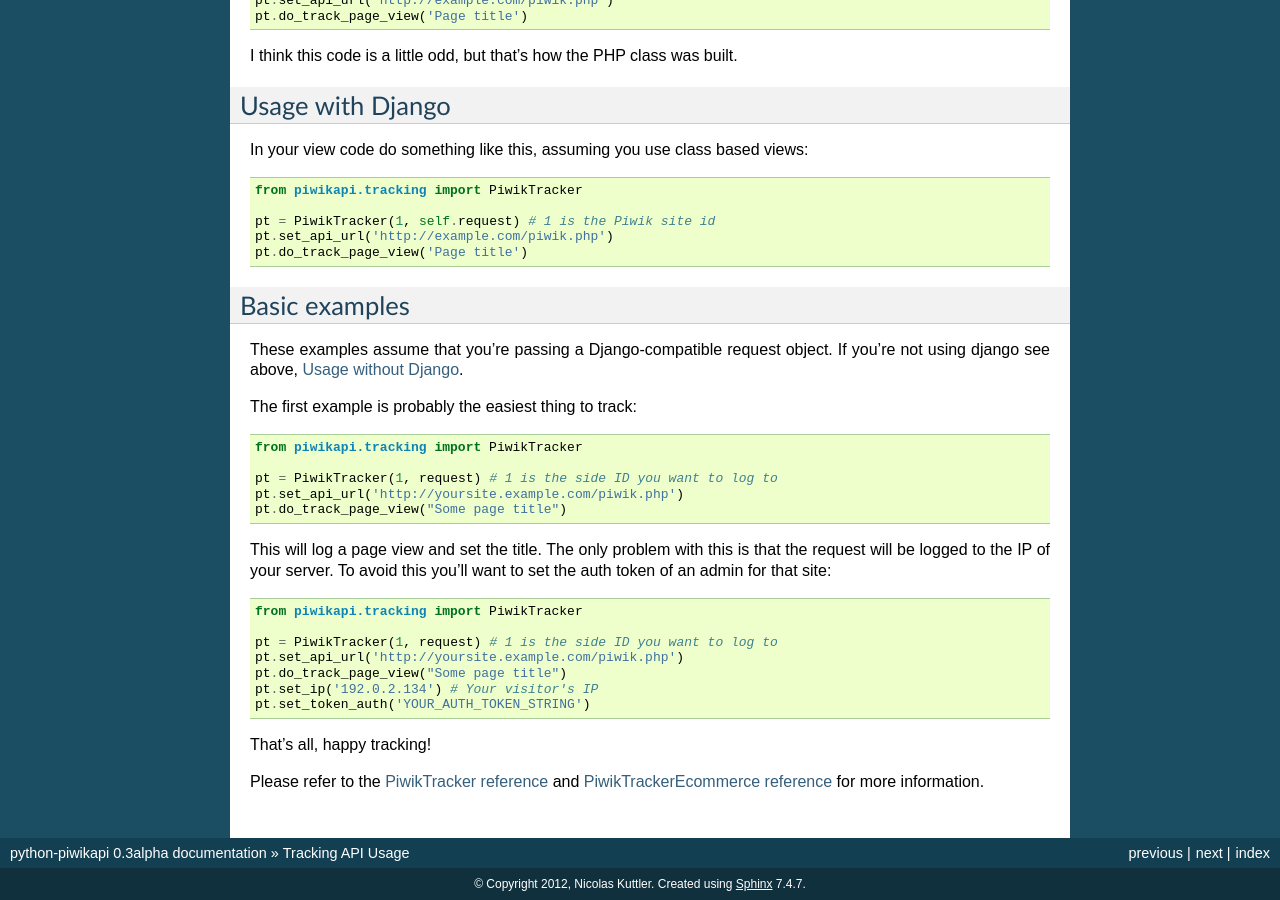
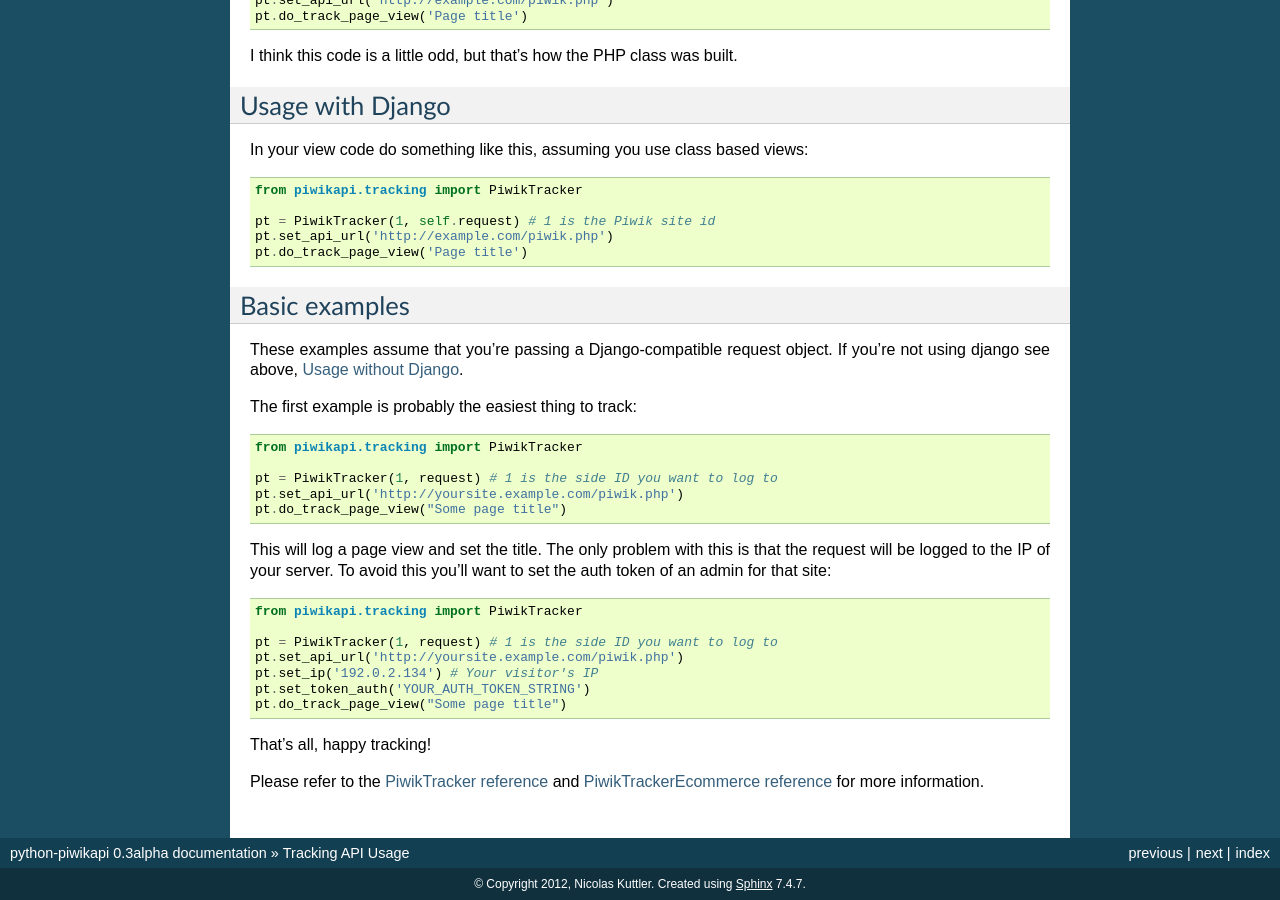
Before and after one commit to matomo-org/piwik-python-api, a Sphinx documentation site: the page built from doc/tracking_usage.rst, in a window 1280 px wide and 900 px high, scrolled down 628 px. Built offline with Sphinx 7.4.7, drawn with Linux system fonts in a browser that asks for light colours.

```diff
--- a/doc/tracking_usage.rst
+++ b/doc/tracking_usage.rst
@@ -72,9 +72,9 @@ to set the auth token of an admin for that site::
 
     pt = PiwikTracker(1, request) # 1 is the side ID you want to log to
     pt.set_api_url('http://yoursite.example.com/piwik.php')
-    pt.do_track_page_view("Some page title")
     pt.set_ip('192.0.2.134') # Your visitor's IP
     pt.set_token_auth('YOUR_AUTH_TOKEN_STRING')
+    pt.do_track_page_view("Some page title")
 
 That's all, happy tracking!
 
```
